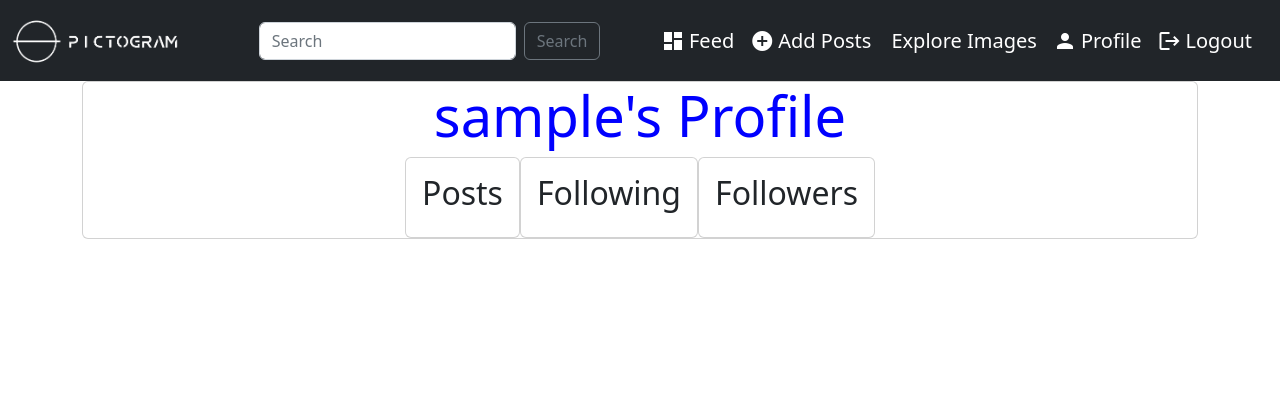
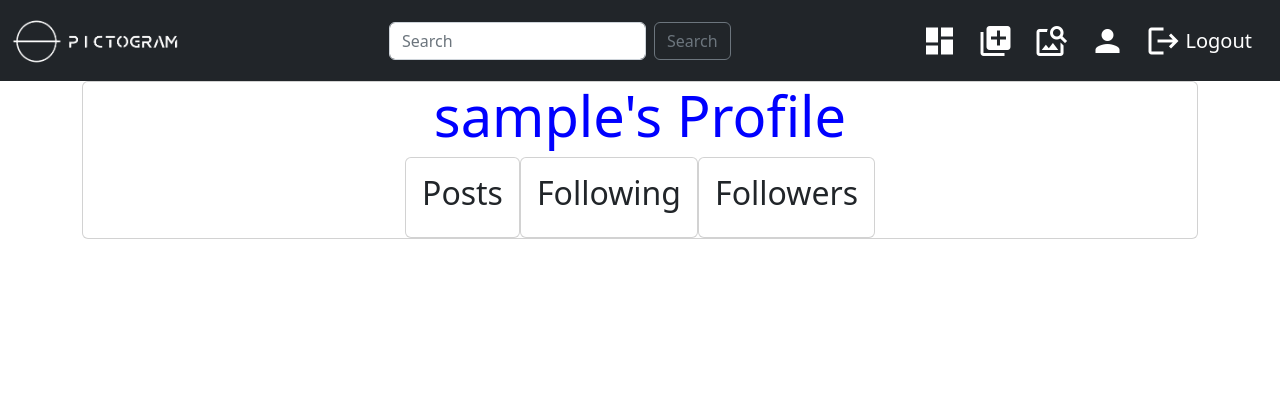
Before and after one commit to vivekrana0/Pictogram, a Django app: template main_app/templates/profile.html in a window 1280 px wide. Shown: the top 420 px of the page. Run offline with Django 4.2, Linux system fonts and the light colour scheme; the template is opened without the code that fills it: values that come from a table or form of the project are taken from there, others are empty; the visitor is signed in with stand-in values (Sample User, id 1); data comes from the database, SQL or seed files in the repository.

Commit message:
Update Profile navbar

```diff
--- a/main_app/templates/profile.html
+++ b/main_app/templates/profile.html
@@ -14,42 +14,50 @@
 <body class="d-flex flex-column min-vh-100">
   <nav class="navbar navbar-expand-lg navbar-dark bg-dark">
     <div class="container-fluid">
+      {% if user.is_authenticated %}
+      <a class="navbar-brand" href="{% url 'feed' %}" id="icon">
+        <img src="/static/img/logo-3.png" alt="Pictogram logo"width="170" height="55" style='border-radius: 15px'>
+      </a>
+      {% else %}
       <a class="navbar-brand" href="/" id="icon">
         <img src="/static/img/logo-3.png" alt="Pictogram logo"width="170" height="55" style='border-radius: 15px'>
       </a>
-      <form action="{% url 'search' %}" method="get" class="row g-2">
+      {% endif %}
+      <form action="/search/profile/" method="get" class="row g-2">
+        {% csrf_token %}
         <div class="col-auto">
-          <input class="form-control mr-sm-2" type="search" placeholder="Search" aria-label="Search" name="username">
+          <input class="form-control mr-sm-2" type="text" placeholder="Search" aria-label="Search" name="username">
         </div>
         <div class="col-auto">
           <button class="btn btn btn-outline-secondary my-2 my-sm-0" type="submit">Search</button>
         </div>
       </form>
+
       <ul class="navbar-nav">
         {% if user.is_authenticated %}
         <li>
           <a class="navbar-brand navbar-link" href="{%url 'feed' %}">
-            <span class="material-icons">dashboard</span>Feed
+            <span class="material-icons md-36">dashboard</span>
           </a>
         </li>
         <li>
           <a class="navbar-brand navbar-link" href="{% url 'add_post' %}">
-            <span class="material-icons">add_circle</span>Add Posts
+            <span class="material-icons md-36">add_to_photos</span>
           </a>
         </li>
         <li>
           <a class="navbar-brand navbar-link" href="{% url 'explore' %}">
-            <span class="material-icons"></span>Explore Images
+            <span class="material-icons md-36">image_search</span>
           </a>
         </li>
         <li>
           <a class="navbar-brand navbar-link" href="{% url 'profile' user.id%}">
-            <span class="material-icons">person</span>Profile
+            <span class="material-icons md-36">person</span>
           </a>
         </li>
         <li>
           <a class="navbar-brand navbar-link" href="{% url 'logout'%}">
-            <span class="material-icons">logout</span>Logout
+            <span class="material-icons md-36">logout</span>Logout
           </a>
         </li>
         {% else %}
```
